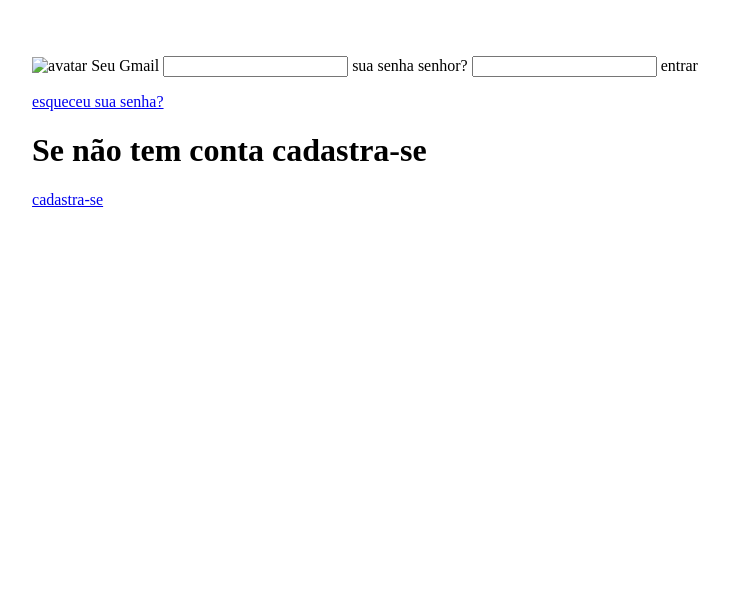
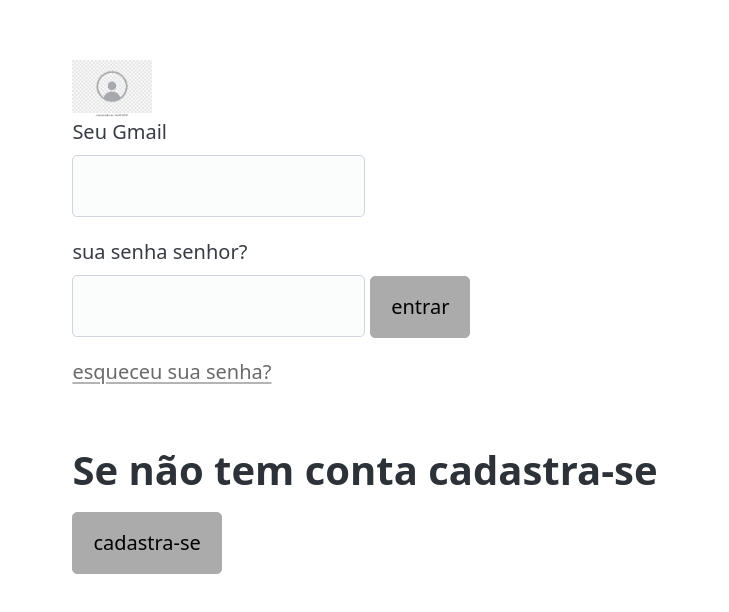
Before and after one commit to pedro10277411-ui/Atividade-Pratica-V, a plain HTML site: page index.html in a window 1280 px wide. Shown: the whole page, without its empty margins (275-1004 px from the left). Drawn offline with Linux system fonts and the light colour scheme; the site is published under a folder, as on GitHub Pages, so addresses that start at the root find nothing.

Commit message:
Update index.html

```diff
--- a/index.html
+++ b/index.html
@@ -5,7 +5,7 @@
     <meta charset="UTF-8">
     <meta name="viewport" content="width=device-width, initial-scale=1.0">
     <title>index</title>
-    <link rel="stylesheet" href="/style/pico.grey.css">
+    <link rel="stylesheet" href="style/pico.grey.css">
     <style>
         form {
             margin-top: 3rem;
@@ -42,7 +42,7 @@
 
 <body>
     <form action="">
-        <img src="/img/imgem.jpeg" alt="avatar">
+        <img src="img/imgem.jpeg" alt="avatar">
         <label for="email">Seu Gmail</label>
         <input type="email" required>
         <label for="password">sua senha senhor?</label>
```
